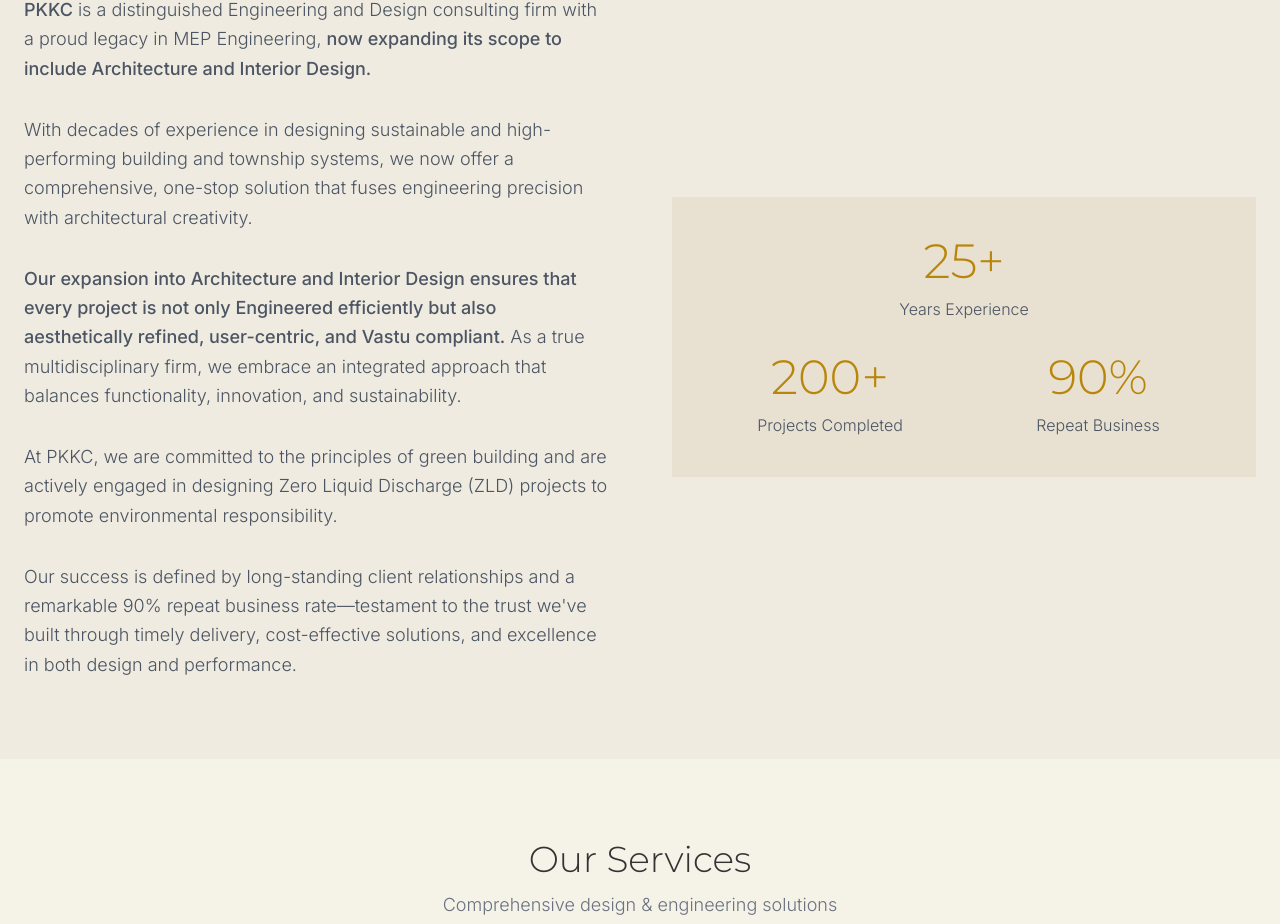
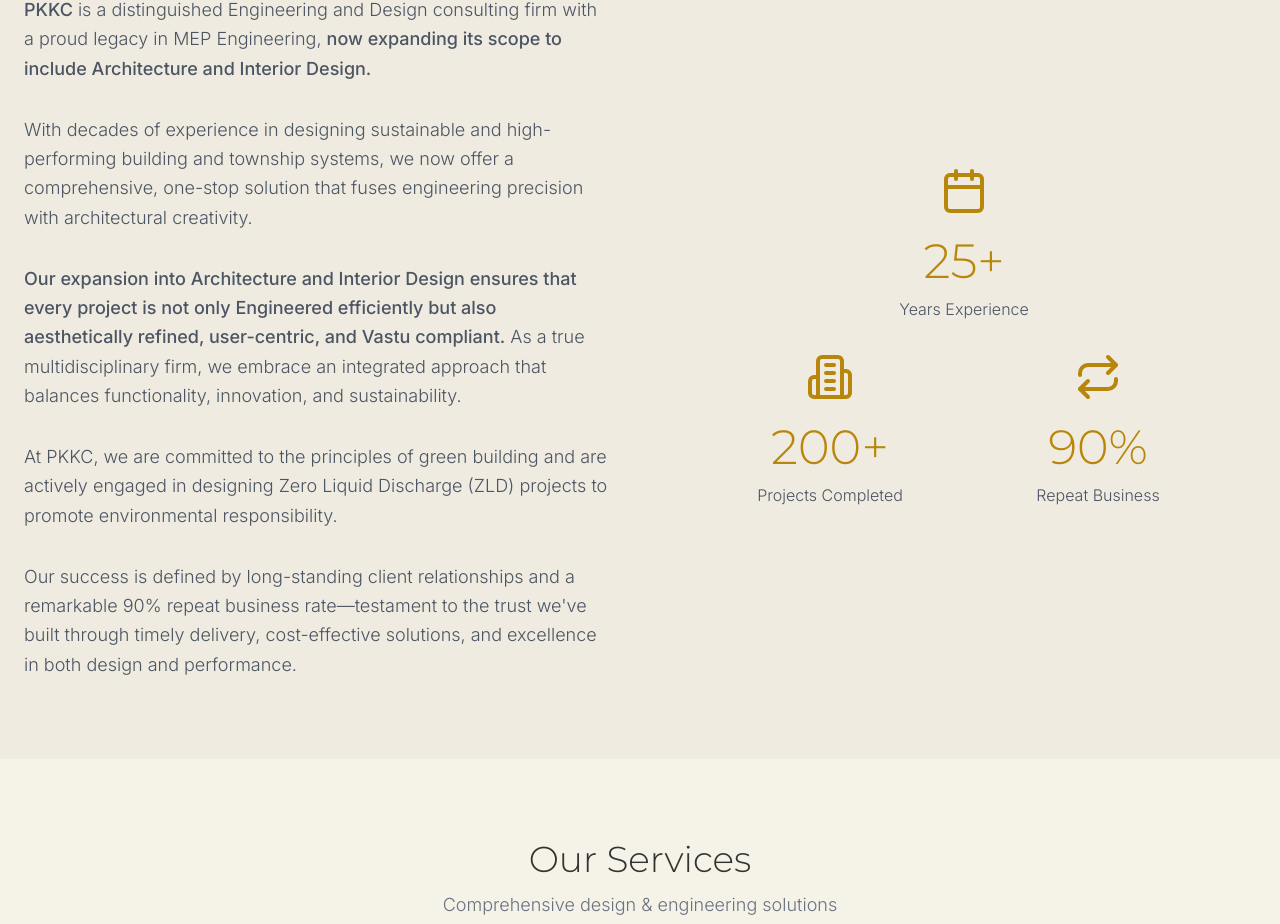
Before and after one commit to Abhi-D25/pkkConsultants, a React (Vite) app: page / in a window 1280 px wide. Shown: the part 1038-1962 px from the top of the page. Built offline with nearby package versions, Linux system fonts and the light colour scheme.

Commit message:
Revisions made

```diff
--- a/src/pages/Index.tsx
+++ b/src/pages/Index.tsx
@@ -1,4 +1,4 @@
-import { Fan, Lightbulb, Droplets, Home, Layers, FileSearch, Award } from 'lucide-react';
+import { Fan, Lightbulb, Droplets, Home, Layers, FileSearch, Award, Calendar, Building2, Repeat } from 'lucide-react';
 import Hero from '@/components/Hero';
 import SectionTitle from '@/components/SectionTitle';
 import ServiceCard from '@/components/ServiceCard';
@@ -43,19 +43,28 @@ const Index = () => {
             </AnimatedSection>
 
             <AnimatedSection delay={400}>
-              <div className="bg-pkkc-darkBeige p-10 rounded-sm">
+              <div className="bg-pkkc-mediumBeige p-10 rounded-sm">
                 <div className="grid grid-cols-2 gap-8 max-w-2xl mx-auto">
-                  <div className="text-center col-span-2">
-                    <h3 className="text-5xl font-light text-pkkc-primary mb-3">25+</h3>
-                    <p className="text-gray-600 font-light">Years Experience</p>
+                  <div className="text-center col-span-2 group">
+                    <div className="relative inline-block">
+                      <Calendar className="w-12 h-12 text-pkkc-primary mb-4 transform group-hover:scale-110 transition-transform duration-300" />
+                    </div>
+                    <h3 className="text-5xl font-light text-pkkc-primary mb-3 group-hover:scale-105 transition-transform duration-300">25+</h3>
+                    <p className="text-gray-600 font-light group-hover:text-pkkc-primary transition-colors duration-300">Years Experience</p>
                   </div>
-                  <div className="text-center">
-                    <h3 className="text-5xl font-light text-pkkc-primary mb-3">200+</h3>
-                    <p className="text-gray-600 font-light">Projects Completed</p>
+                  <div className="text-center group">
+                    <div className="relative inline-block">
+                      <Building2 className="w-12 h-12 text-pkkc-primary mb-4 transform group-hover:scale-110 transition-transform duration-300" />
+                    </div>
+                    <h3 className="text-5xl font-light text-pkkc-primary mb-3 group-hover:scale-105 transition-transform duration-300">200+</h3>
+                    <p className="text-gray-600 font-light group-hover:text-pkkc-primary transition-colors duration-300">Projects Completed</p>
                   </div>
-                  <div className="text-center">
-                    <h3 className="text-5xl font-light text-pkkc-primary mb-3">90%</h3>
-                    <p className="text-gray-600 font-light">Repeat Business</p>
+                  <div className="text-center group">
+                    <div className="relative inline-block">
+                      <Repeat className="w-12 h-12 text-pkkc-primary mb-4 transform group-hover:scale-110 transition-transform duration-300" />
+                    </div>
+                    <h3 className="text-5xl font-light text-pkkc-primary mb-3 group-hover:scale-105 transition-transform duration-300">90%</h3>
+                    <p className="text-gray-600 font-light group-hover:text-pkkc-primary transition-colors duration-300">Repeat Business</p>
                   </div>
                 </div>
               </div>
```
